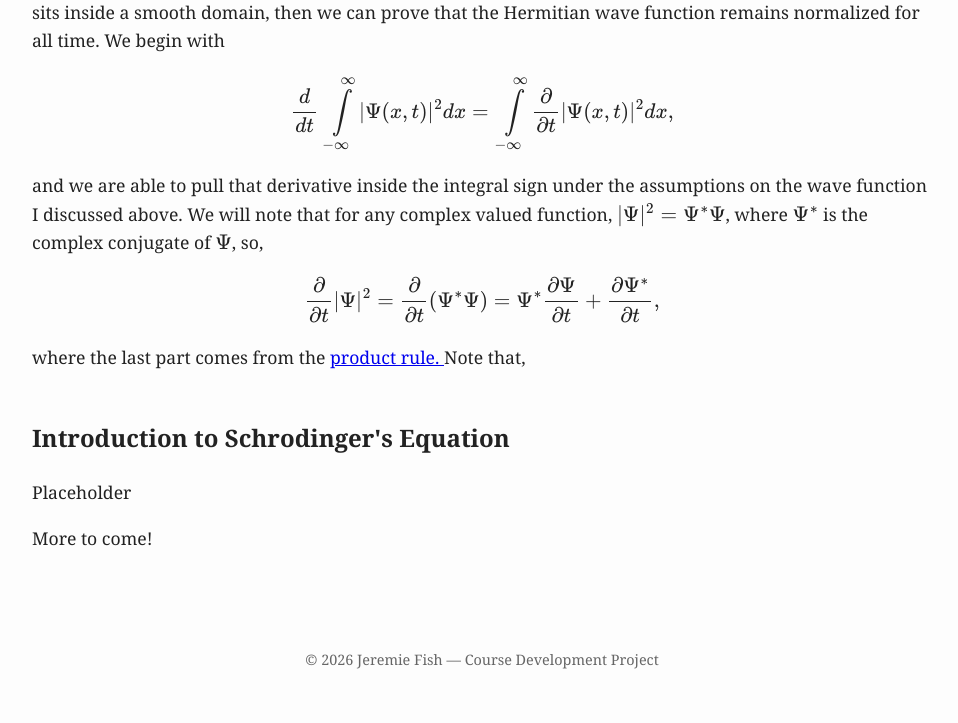
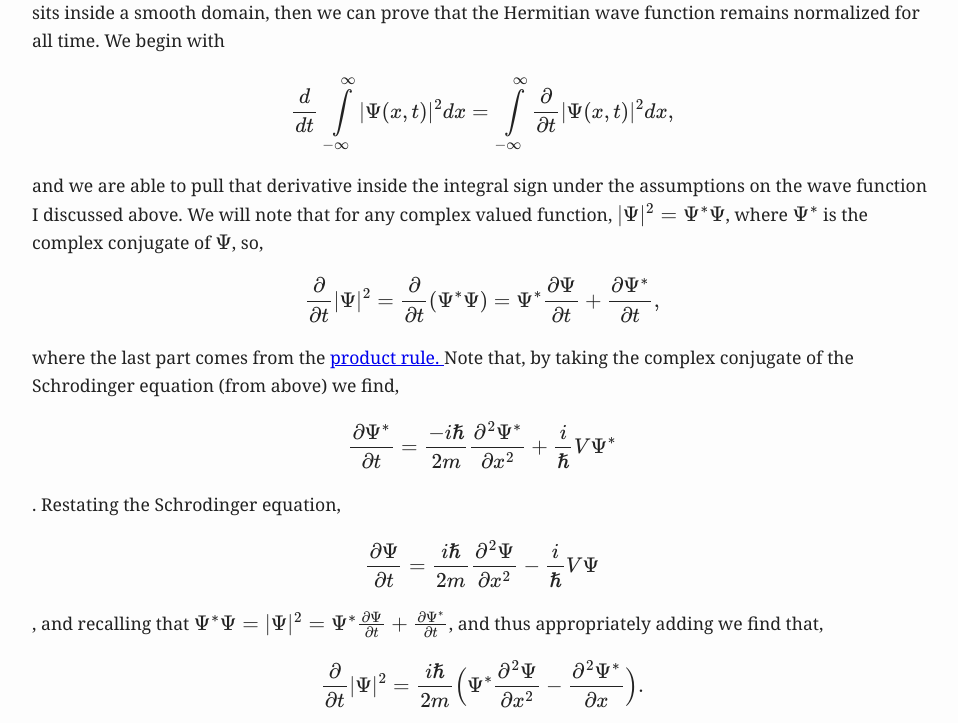
Before and after one commit to jefish003/jefish003.github.io, a plain HTML site: page courses/quantum-mechanics/index.html in a window 1280 px wide. Shown: the part 3102-3825 px from the top of the page, without its empty margins (158-1116 px from the left). Before the commit the page ends 3789 px from the top, so only its background shows below. Drawn offline with nearby package versions, Linux system fonts and the light colour scheme.

Commit message:
Update index.html

```diff
--- a/courses/quantum-mechanics/index.html
+++ b/courses/quantum-mechanics/index.html
@@ -172,7 +172,14 @@
                   <a href="/courses/calculus/differential/index.html#product-rule">
             product rule.
         </a>
-        Note that,
+        Note that, by taking the complex conjugate of the Schrodinger equation (from above) we find,
+          $$\frac{\partial \Psi^*}{\partial t} = \frac{-i\hslash}{2m}\frac{\partial^2\Psi^*}{\partial x^2}+\frac{i}{\hslash}V\Psi^*$$.
+          Restating the Schrodinger equation,
+          $$\frac{\partial \Psi}{\partial t} = \frac{i\hslash}{2m}\frac{\partial^2\Psi}{\partial x^2}-\frac{i}{\hslash}V\Psi$$,
+          and recalling that \(\Psi^*\Psi = |\Psi|^2 = \Psi^*\frac{\partial \Psi}{\partial t}+\frac{\partial \Psi^*}{\partial t}\), and thus appropriately adding
+          we find that,
+          $$\frac{\partial}{\partial t}|\Psi|^2 = \frac{i\hslash}{2m}\Big(\Psi^*\frac{\partial^2\Psi}{\partial x^2}-\frac{\partial^2\Psi^*}{\partial x}\Big).$$
+
 
       </p>
     </section>
```
